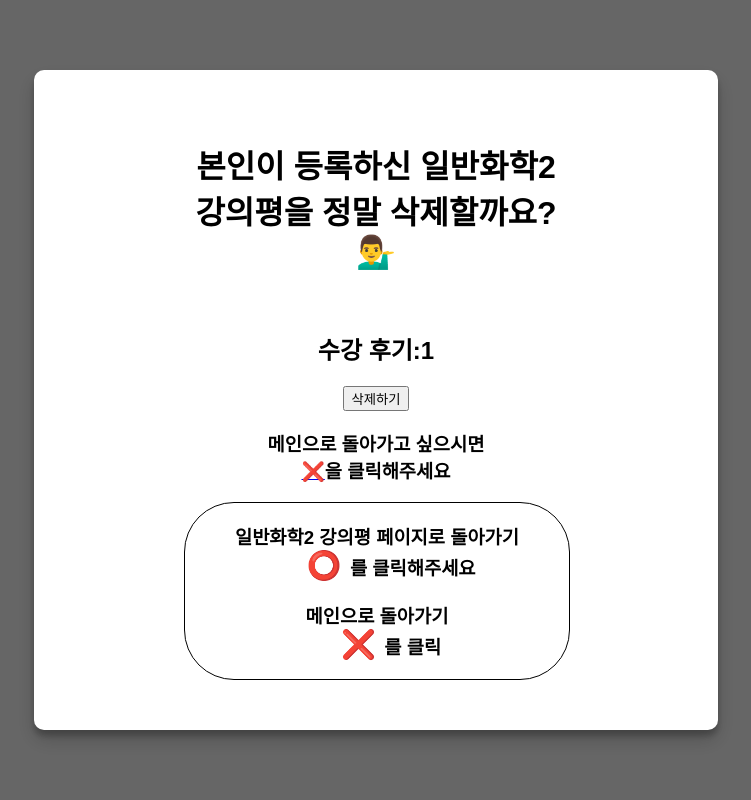
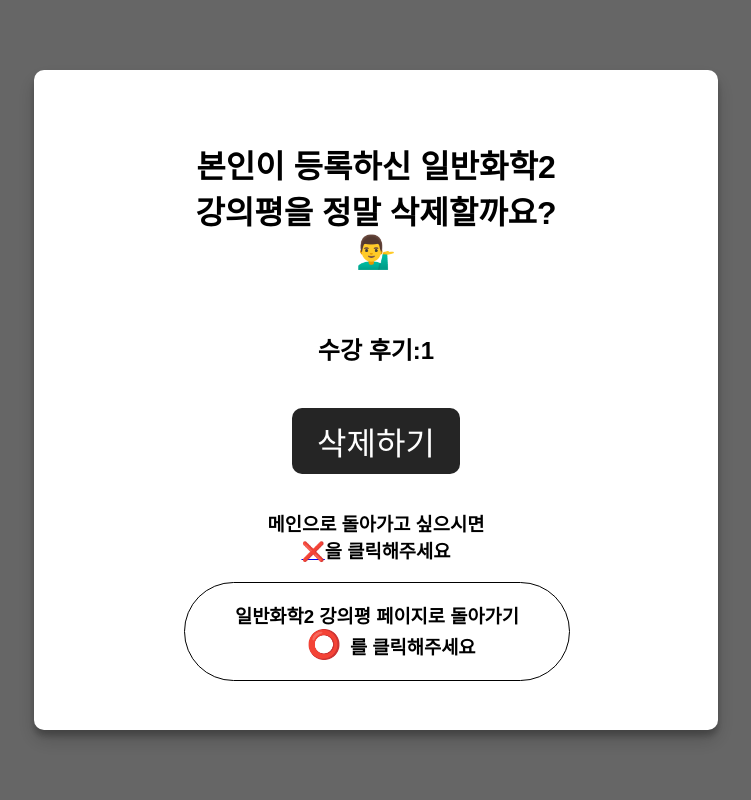
Before and after one commit to HyeseonLee/LLTeacher, a Django app: page /GC2/delete/2 in a window 1280 px wide. Shown: the whole page, without its empty margins (264-1015 px from the left). Run offline with Django 3.2, Linux system fonts and the light colour scheme; data comes from the database, SQL or seed files in the repository; parts of the project's set-up code (start-up, migrations or seed data) failed here and were passed over.

Commit message:
[Front-end] feat : Edit detail

```diff
--- a/app/templates/abase_form.html
+++ b/app/templates/abase_form.html
@@ -23,14 +23,11 @@
                     <div class="CREATE_Link_Contents_List">
                         {% block link %}{% endblock link %}{% block loginLogout %}{% endblock loginLogout %}
                     </div>
-                    <div class="CREATE_Link_Contents_Main">
-                        <h3>메인으로 돌아가기<br><a class="LoginLogout" href = "{% url 'main' %}">❌</a>를 클릭</h3>
-                    </div>
+
             </div>
         </div>
     </div>
 
-    <!--<script src="{% static 'js/create.js' %}" type = "text/javascript"></script>-->
     {% block shortJava %}{% endblock shortJava %}
 </body>
 </html>
--- a/app/templates/base_delete.html
+++ b/app/templates/base_delete.html
@@ -7,7 +7,7 @@
     <h1>본인이 등록하신 {% block name %}{% endblock name %} 강의평을 정말 삭제할까요? 💁‍♂️</h1><br>
 
     <h2>수강 후기:{{Object.text}}</h2>
-    <input type="submit" value="삭제하기">
+    <input class="BaseFormBtn" type="submit" value="삭제하기">
 </form>
 <h3>메인으로 돌아가고 싶으시면<br><a href = "{% url 'main' %}">❌</a>을 클릭해주세요</h3>
 {% endblock form %}
```
